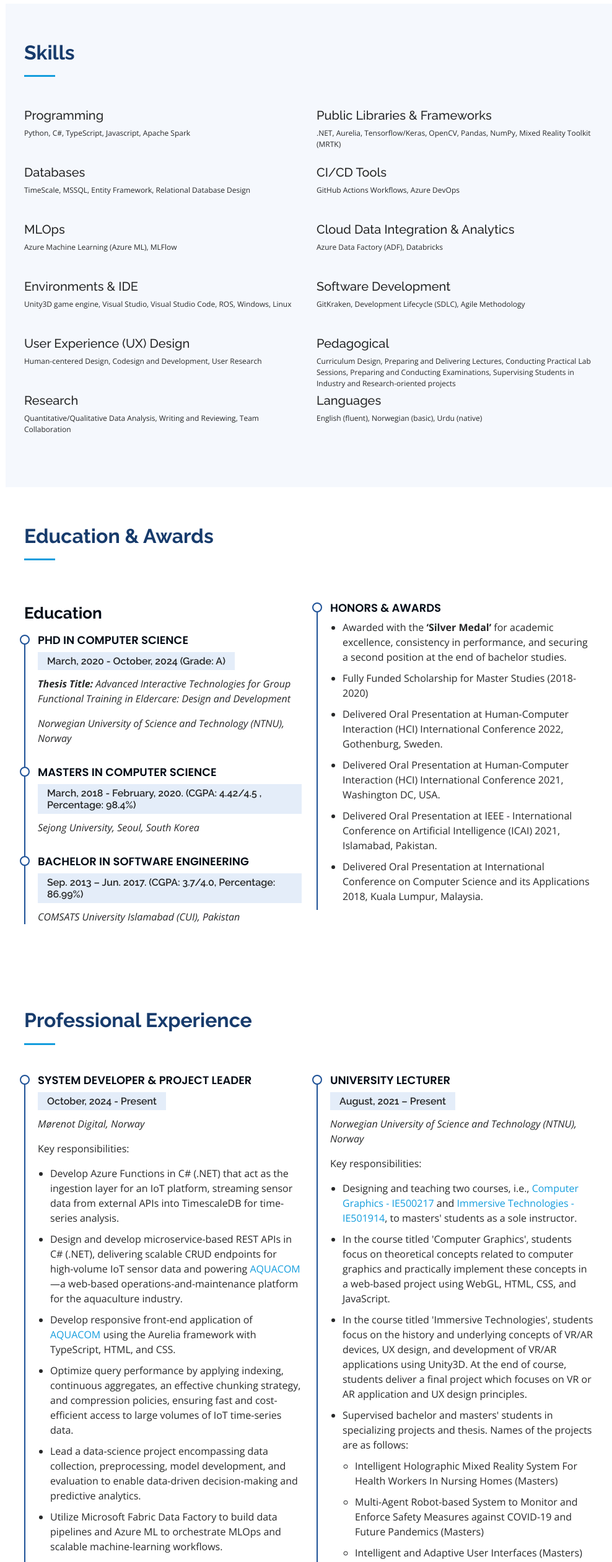
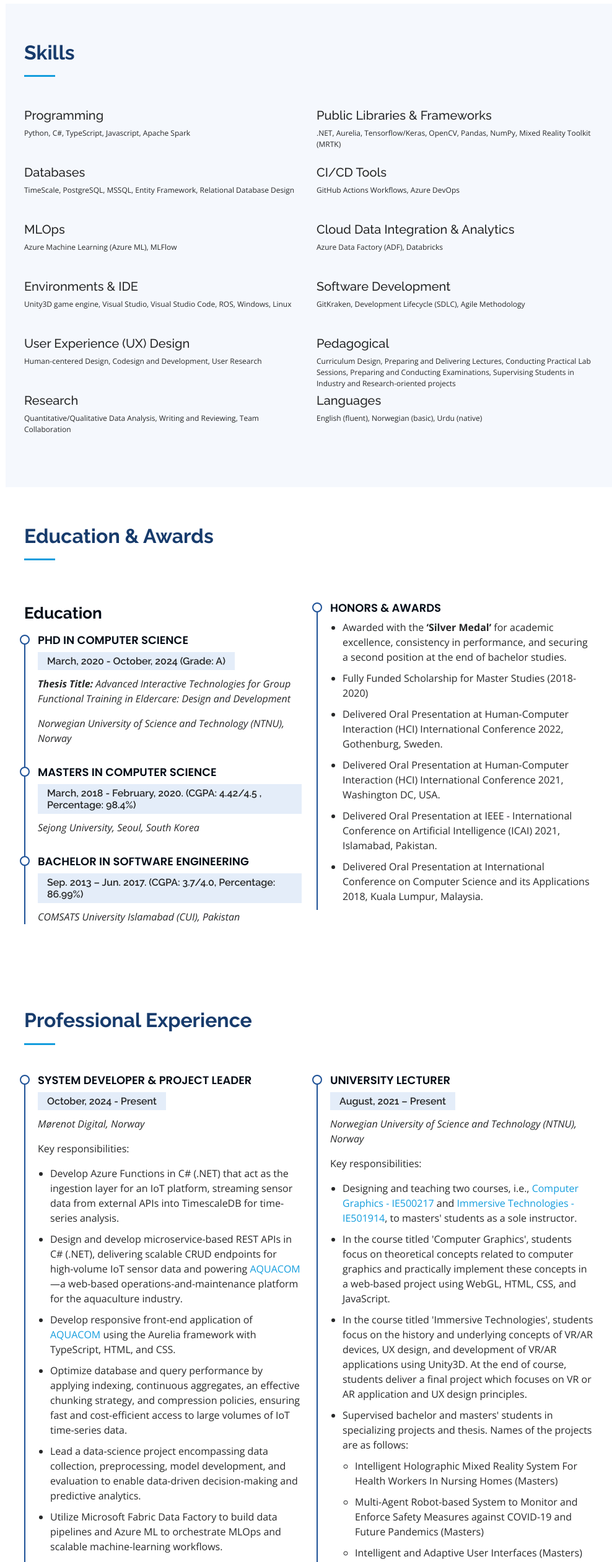
Before and after one commit to hammadshah38/hammadshah38.github.io, a plain HTML site: page index.html in a window 1280 px wide. Shown: the part 1482-4002 px from the top of the page at 62% size, without its empty margins (291-1279 px from the left). Drawn offline with nearby package versions, Linux system fonts and the light colour scheme.

Commit message:
Updated CV

```diff
--- a/index.html
+++ b/index.html
@@ -142,7 +142,7 @@
 
             <h5>Databases</h5>
             <div class="progress">
-              <p>TimeScale, MSSQL, Entity Framework, Relational Database Design</p>
+              <p>TimeScale, PostgreSQL, MSSQL, Entity Framework, Relational Database Design</p>
             </div>
 
             <h5>MLOps</h5>
@@ -281,7 +281,7 @@
                 <li>Develop Azure Functions in C# (.NET) that act as the ingestion layer for an IoT platform, streaming sensor data from external APIs into TimescaleDB for time-series analysis.</li>
                 <li>Design and develop microservice-based REST APIs in C# (.NET), delivering scalable CRUD endpoints for high-volume IoT sensor data and powering <a href="https://www.morenot.com/aquaculture/aquacom/">AQUACOM</a>—a web-based operations-and-maintenance platform for the aquaculture industry.</li>
                 <li>Develop responsive front-end application of <a href="https://www.morenot.com/aquaculture/aquacom/">AQUACOM</a> using the Aurelia framework with TypeScript, HTML, and CSS.</li>
-                <li>Optimize query performance by applying indexing, continuous aggregates, an effective chunking strategy, and compression policies, ensuring fast and cost-efficient access to large volumes of IoT time-series data.</li>
+                <li>Optimize database and query performance by applying indexing, continuous aggregates, an effective chunking strategy, and compression policies, ensuring fast and cost-efficient access to large volumes of IoT time-series data.</li>
                 <li>Lead a data-science project encompassing data collection, preprocessing, model development, and evaluation to enable data-driven decision-making and predictive analytics.</li>
                 <li>Utilize Microsoft Fabric Data Factory to build data pipelines and Azure ML to orchestrate MLOps and scalable machine-learning workflows.</li>
                 <li>Design and maintain GitHub Actions workflows that automate CI/CD pipelines, enabling seamless build, test, and deployment of applications to Azure services.</li>
```
Also changed, not shown: 1 other file.
